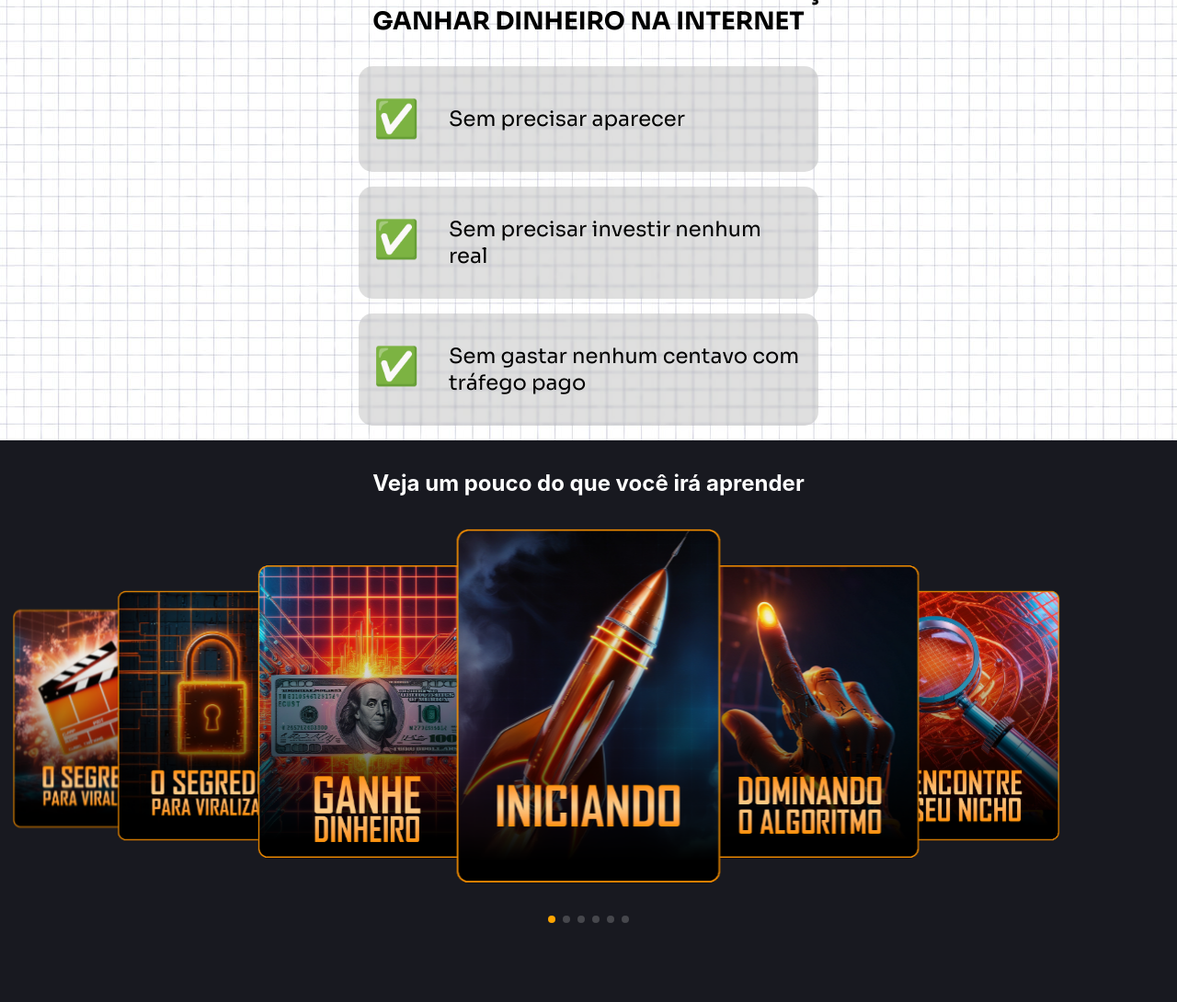
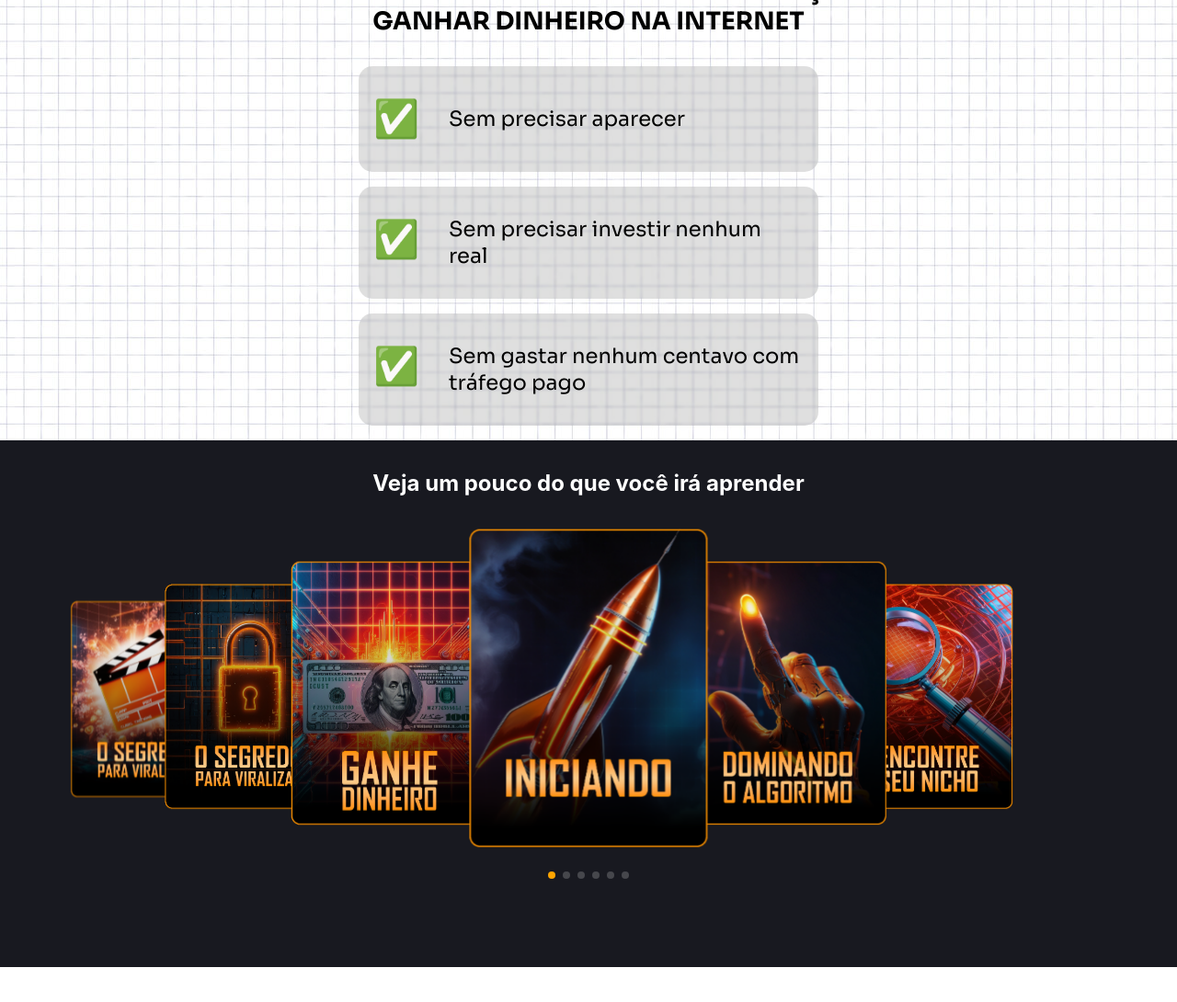
Before and after one commit to mateussuricato/vivendo-de-cortes-lp, a React (Create React App) app: page / in a window 1280 px wide. Shown: the part 1159-2249 px from the top of the page at 92% size. After the commit the page ends 2211 px from the top, so only its background shows below. Built offline with nearby package versions, Linux system fonts and the light colour scheme.

Commit message:
feature: gallery change size scrolll

```diff
--- a/src/components/SwiperDiv/style.js
+++ b/src/components/SwiperDiv/style.js
@@ -63,14 +63,14 @@ export const Container = styled.div`
     }
 
     .swiper_container {
-        height: 33rem;
+        height: 30rem;
         padding: 2rem 0;
         position: relative;
     }
 
     .swiper-slide {
-        width: 291px;
-        height: 392px;
+        width: 261.9px;
+        height: 352.8px;
         position: relative;
     }
 
@@ -87,8 +87,8 @@ export const Container = styled.div`
     }
 
     .swiper-slide img {
-        width: 291px;
-        height: 392px;
+        width: 261.9px;
+        height: 352.8px;
         object-fit: cover;
     }
 
```
